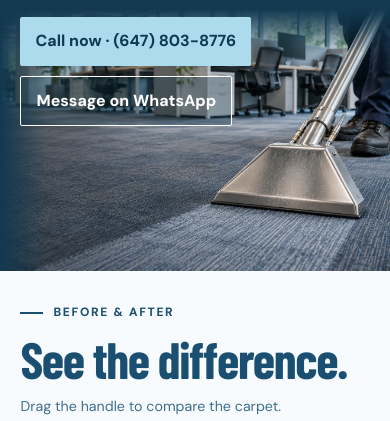
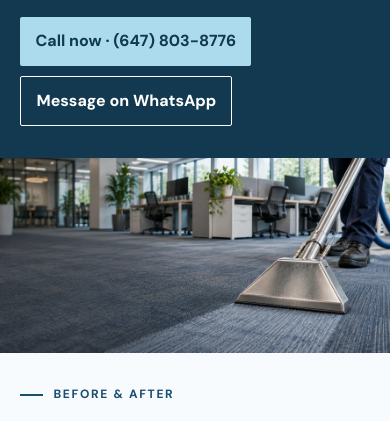
Before and after one commit to git4pureclean-tech/LiveWebsite, a plain HTML site: page docs/index.html in a window 390 px wide. Shown: the part 398-819 px from the top of the page. Drawn offline with Linux system fonts and the light colour scheme.

Commit message:
Show the full PureClean homepage photo

```diff
--- a/docs/assets/style.css
+++ b/docs/assets/style.css
@@ -194,26 +194,20 @@ summary:focus-visible {
   overflow: hidden;
 }
 .hero-photo {
-  inset: auto 0 0 auto;
+  inset: 0;
   position: absolute;
   z-index: -2;
-  width: 72%;
-  height: 72%;
-  object-fit: cover;
-  object-position: 65% 55%;
-  mask-image:
-    linear-gradient(to right, transparent, #000 24%),
-    linear-gradient(to bottom, transparent, #000 15%);
-  mask-composite: intersect;
+  width: 100%;
+  height: 100%;
+  object-fit: contain;
+  object-position: right bottom;
 }
 .hero:after {
   content: "";
   position: absolute;
   z-index: -1;
   inset: 0;
-  background:
-    linear-gradient(90deg, rgba(14, 43, 63, 0.86), rgba(14, 43, 63, 0.5) 39%, transparent 71%),
-    linear-gradient(180deg, rgba(14, 43, 63, 0.4), transparent 29%, transparent 70%, rgba(14, 43, 63, 0.23));
+  background: linear-gradient(90deg, rgba(14, 43, 63, 0.86), rgba(14, 43, 63, 0.5) 39%, transparent 71%);
 }
 .hero-grid {
   display: flex;
@@ -1108,13 +1102,8 @@ details p {
     padding-top: 123px;
     padding-bottom: 155px;
   }
-  .hero-photo {
-    object-position: 61% center;
-  }
   .hero:after {
-    background:
-      linear-gradient(90deg, rgba(14, 43, 63, 0.74), rgba(14, 43, 63, 0.43) 45%, transparent),
-      linear-gradient(180deg, #123950a8, transparent 75%);
+    background: linear-gradient(90deg, rgba(14, 43, 63, 0.74), rgba(14, 43, 63, 0.43) 45%, transparent);
   }
   .hero h1 {
     font-size: clamp(6rem, 20vw, 8.4rem);
@@ -1445,28 +1434,24 @@ details p {
   transform: scale(0.769231);
 }
 @media (max-width: 680px) {
+  .hero {
+    display: grid;
+    grid-template-columns: minmax(0, 1fr);
+  }
   .hero-photo {
-    width: min(100%, max(500px, 80%));
-    height: 39.2%;
-    object-position: 78% 58%;
-    mask-image:
-      linear-gradient(to right, transparent, #000 12%),
-      linear-gradient(to bottom, transparent, #000 17%);
+    grid-row: 2;
+    position: static;
+    z-index: auto;
+    height: auto;
   }
   .hero:after {
-    background: linear-gradient(
-      180deg,
-      #123950 0%,
-      #123950 36%,
-      rgba(18, 57, 80, 0.87) 47%,
-      rgba(18, 57, 80, 0.18) 65%,
-      transparent 76%
-    );
+    content: none;
   }
   .hero-grid {
-    min-height: 640px;
+    grid-row: 1;
+    min-height: 0;
     padding-top: 104px;
-    padding-bottom: 180px;
+    padding-bottom: 32px;
   }
   .hero .button {
     position: relative;
@@ -1552,9 +1537,6 @@ details p {
   .hero .contact-actions {
     margin-top: 20px;
   }
-  .hero-grid {
-    padding-bottom: 145px;
-  }
   .hero .contact-actions .button,
   .hero .contact-actions .button-link {
     padding-inline: 15px;
--- a/docs/index.html
+++ b/docs/index.html
@@ -22,7 +22,7 @@
     <link rel="icon" href="assets/pureclean-favicon.png" type="image/png" />
     <meta name="theme-color" content="#123950" />
     <link rel="preload" href="assets/barlow-condensed-700.woff2" as="font" type="font/woff2" crossorigin />
-    <link rel="stylesheet" href="assets/style.css?v=hero-crop-2" />
+    <link rel="stylesheet" href="assets/style.css?v=hero-full" />
     <script type="application/ld+json">
       {
         "@context": "https://schema.org",
```
